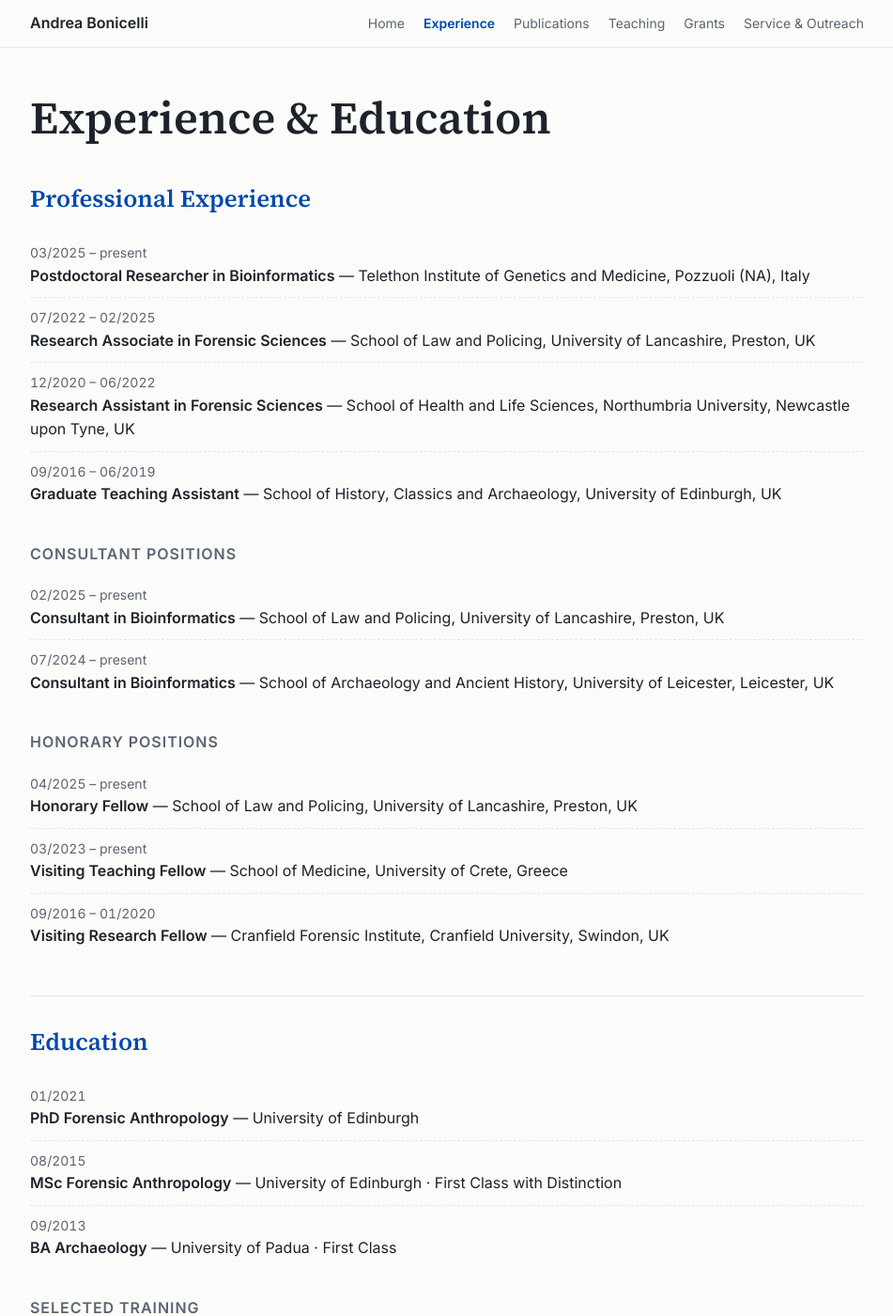
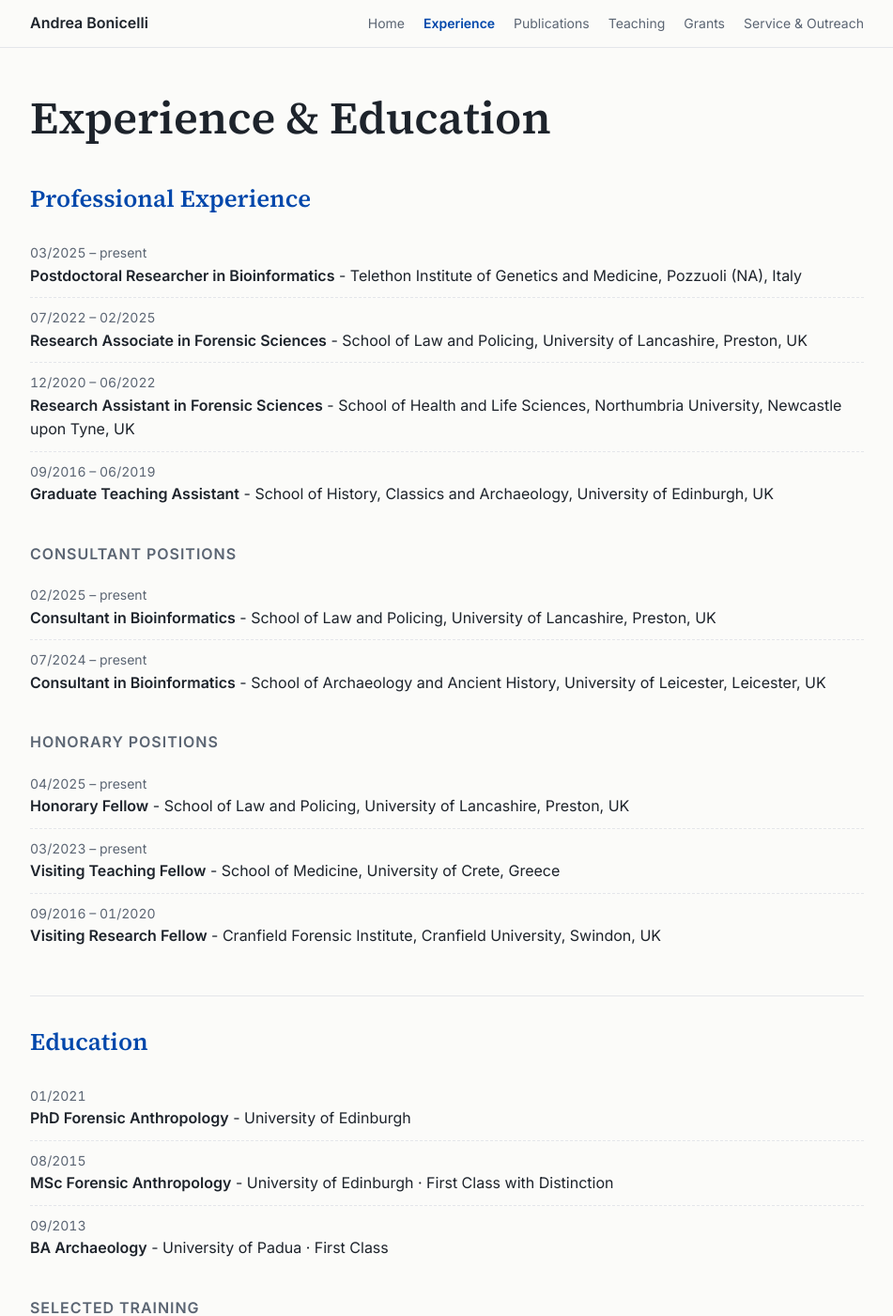
Before and after one commit to abonicell/abonicell.github.io, a Jekyll site: the page built from experience.md, in a window 1280 px wide and 1400 px high. Shown: the whole window at 94% size, without its empty margins (164-1115 px from the left). Built offline with Jekyll 4.4.1, drawn with Linux system fonts in a browser that asks for light colours; a style sheet for code colours, icons or effects is not loaded; some of the changed text lies outside the part shown.

```diff
--- a/experience.md
+++ b/experience.md
@@ -9,48 +9,48 @@ permalink: /experience/
 ## Professional Experience
 
 - *03/2025 – present*
-  **Postdoctoral Researcher in Bioinformatics** — Telethon Institute of Genetics and Medicine, Pozzuoli (NA), Italy
+  **Postdoctoral Researcher in Bioinformatics** - Telethon Institute of Genetics and Medicine, Pozzuoli (NA), Italy
 - *07/2022 – 02/2025*
-  **Research Associate in Forensic Sciences** — School of Law and Policing, University of Lancashire, Preston, UK
+  **Research Associate in Forensic Sciences** - School of Law and Policing, University of Lancashire, Preston, UK
 - *12/2020 – 06/2022*
-  **Research Assistant in Forensic Sciences** — School of Health and Life Sciences, Northumbria University, Newcastle upon Tyne, UK
+  **Research Assistant in Forensic Sciences** - School of Health and Life Sciences, Northumbria University, Newcastle upon Tyne, UK
 - *09/2016 – 06/2019*
-  **Graduate Teaching Assistant** — School of History, Classics and Archaeology, University of Edinburgh, UK
+  **Graduate Teaching Assistant** - School of History, Classics and Archaeology, University of Edinburgh, UK
 
 ### Consultant Positions
 
 - *02/2025 – present*
-  **Consultant in Bioinformatics** — School of Law and Policing, University of Lancashire, Preston, UK
+  **Consultant in Bioinformatics** - School of Law and Policing, University of Lancashire, Preston, UK
 - *07/2024 – present*
-  **Consultant in Bioinformatics** — School of Archaeology and Ancient History, University of Leicester, Leicester, UK
+  **Consultant in Bioinformatics** - School of Archaeology and Ancient History, University of Leicester, Leicester, UK
 
 ### Honorary Positions
 
 - *04/2025 – present*
-  **Honorary Fellow** — School of Law and Policing, University of Lancashire, Preston, UK
+  **Honorary Fellow** - School of Law and Policing, University of Lancashire, Preston, UK
 - *03/2023 – present*
-  **Visiting Teaching Fellow** — School of Medicine, University of Crete, Greece
+  **Visiting Teaching Fellow** - School of Medicine, University of Crete, Greece
 - *09/2016 – 01/2020*
-  **Visiting Research Fellow** — Cranfield Forensic Institute, Cranfield University, Swindon, UK
+  **Visiting Research Fellow** - Cranfield Forensic Institute, Cranfield University, Swindon, UK
 
 ## Education
 
 - *01/2021*
-  **PhD Forensic Anthropology** — University of Edinburgh
+  **PhD Forensic Anthropology** - University of Edinburgh
 - *08/2015*
-  **MSc Forensic Anthropology** — University of Edinburgh · First Class with Distinction
+  **MSc Forensic Anthropology** - University of Edinburgh · First Class with Distinction
 - *09/2013*
-  **BA Archaeology** — University of Padua · First Class
+  **BA Archaeology** - University of Padua · First Class
 
 ### Selected Training
 
 - *06/2024*
-  **Spatial Transcriptomics Analysis** — Dept. of Electrical Engineering and IT, University of Naples “Federico II”
+  **Spatial Transcriptomics Analysis** - Dept. of Electrical Engineering and IT, University of Naples “Federico II”
 - *06/2024*
-  **Artificial Intelligence in Research — high-throughput computing for data analysis** — BEST Health Research Institute, University of Lancashire
+  **Artificial Intelligence in Research - high-throughput computing for data analysis** - BEST Health Research Institute, University of Lancashire
 - *05/2022*
-  **[LC-MS based metabolomics and metabolite identification](https://www.birmingham.ac.uk/facilities/metabolomics-training-centre/courses/2022/lc-ms-based-metabolomics-and-metabolite-identification)** — Birmingham Metabolomics Training Centre
+  **[LC-MS based metabolomics and metabolite identification](https://www.birmingham.ac.uk/facilities/metabolomics-training-centre/courses/2022/lc-ms-based-metabolomics-and-metabolite-identification)** - Birmingham Metabolomics Training Centre
 - *11/2021*
-  **[Hands-on Data Analysis for Metabolic Profiling](https://www.imperial.ac.uk/imperial-international-phenome-training-centre/courses/hands-on-data-analysis-for-metabolic-profiling/)** — National Phenome Centre, Imperial College London
+  **[Hands-on Data Analysis for Metabolic Profiling](https://www.imperial.ac.uk/imperial-international-phenome-training-centre/courses/hands-on-data-analysis-for-metabolic-profiling/)** - National Phenome Centre, Imperial College London
 - *05/2021*
-  **[Computation and statistics for mass spectrometry and proteomics](https://computationalproteomics.khoury.northeastern.edu)** — May Institute for Proteomics
+  **[Computation and statistics for mass spectrometry and proteomics](https://computationalproteomics.khoury.northeastern.edu)** - May Institute for Proteomics
```
